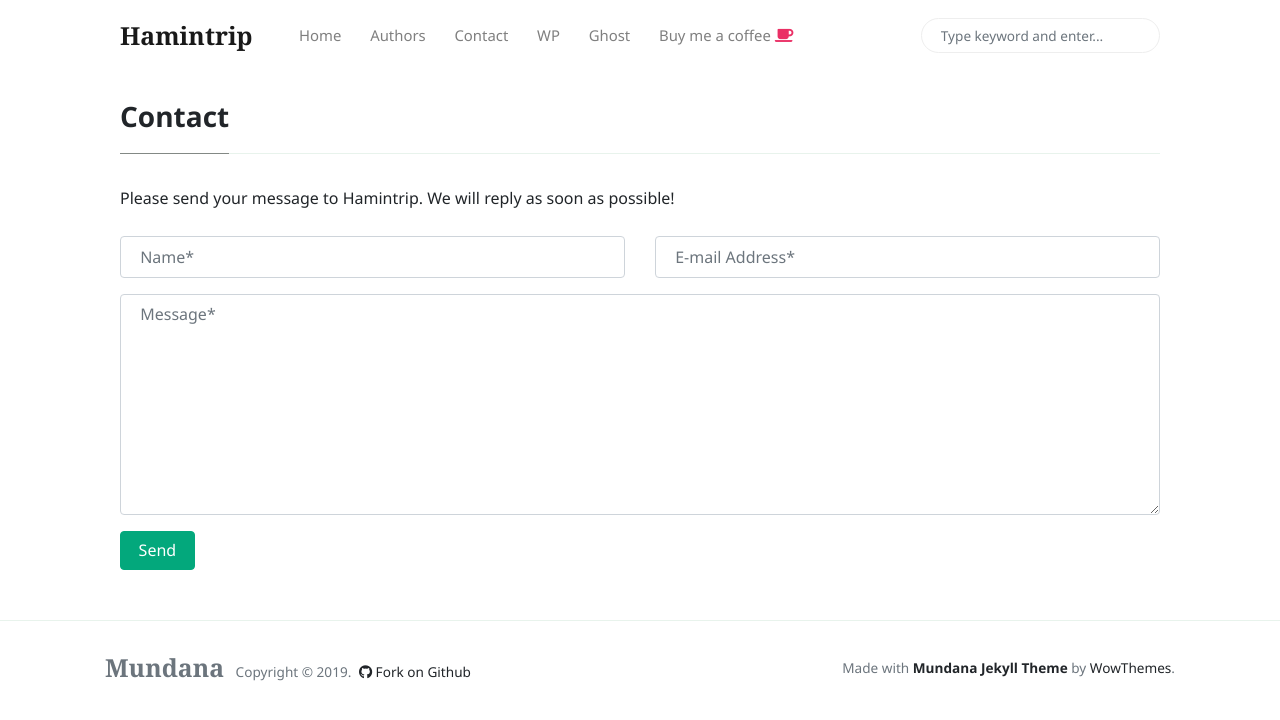
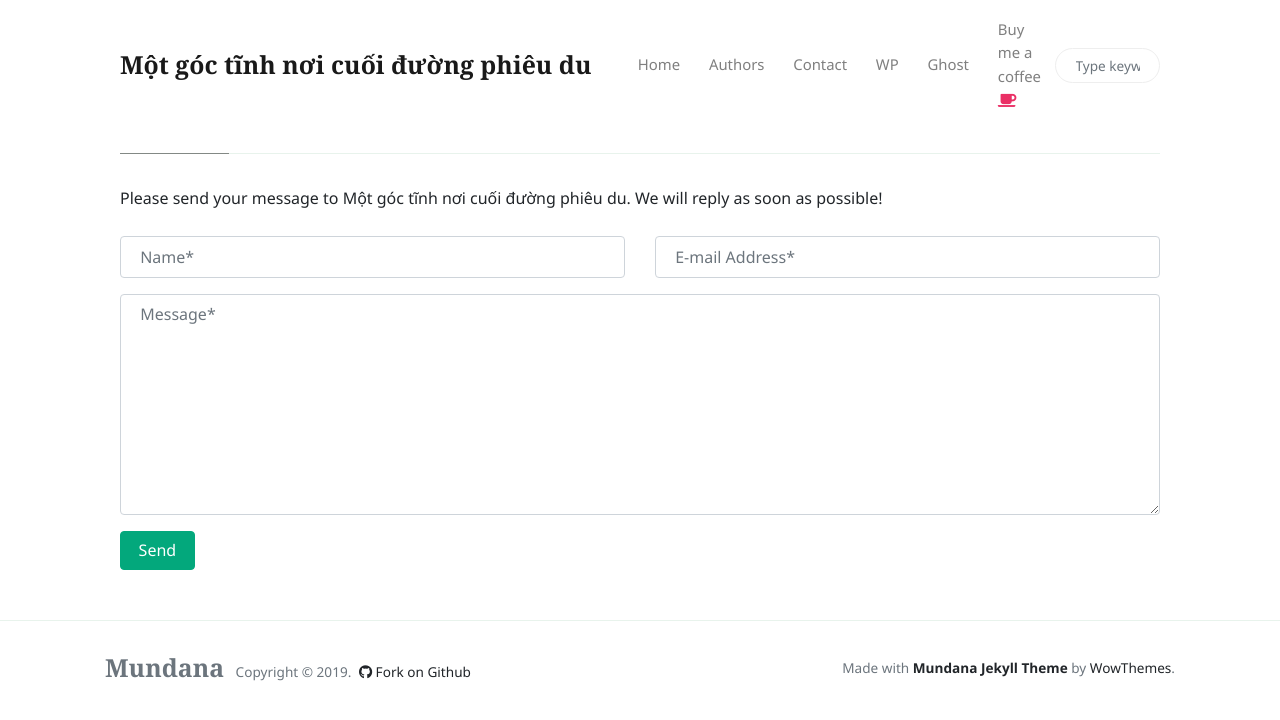
Before and after one commit to hamin2807/hamintrip.github.io, a Jekyll site: the page built from _pages/contact.md, in a window 1280 px wide. Shown: the top 720 px of the page. Built offline with Jekyll 4.4.1, drawn with Linux system fonts in a browser that asks for light colours; nearby versions of some CDN libraries.

Commit message:
change index

```diff
--- a/_config.yml
+++ b/_config.yml
@@ -1,5 +1,5 @@
 # Site
-name: 'Hamintrip'
+name: 'Một góc tĩnh nơi cuối đường phiêu du'
 description: 'Hamintrip - Một góc tĩnh nơi cuối đường phiêu du'
 logo: 'assets/images/logo.png'
 favicon: 'assets/images/favicon.ico'
--- a/index.html
+++ b/index.html
@@ -1,9 +1,9 @@
 ---
-title: "Mundana Free Jekyll Theme"
+title: "Hamintrip"
 layout: default
 pagination:
     enabled: true
-description: "A great Jekyll theme developed by Sal @wowthemesnet."
+description: "Một góc tĩnh nơi cuối đường phiêu du"
 ---
 
 
```
